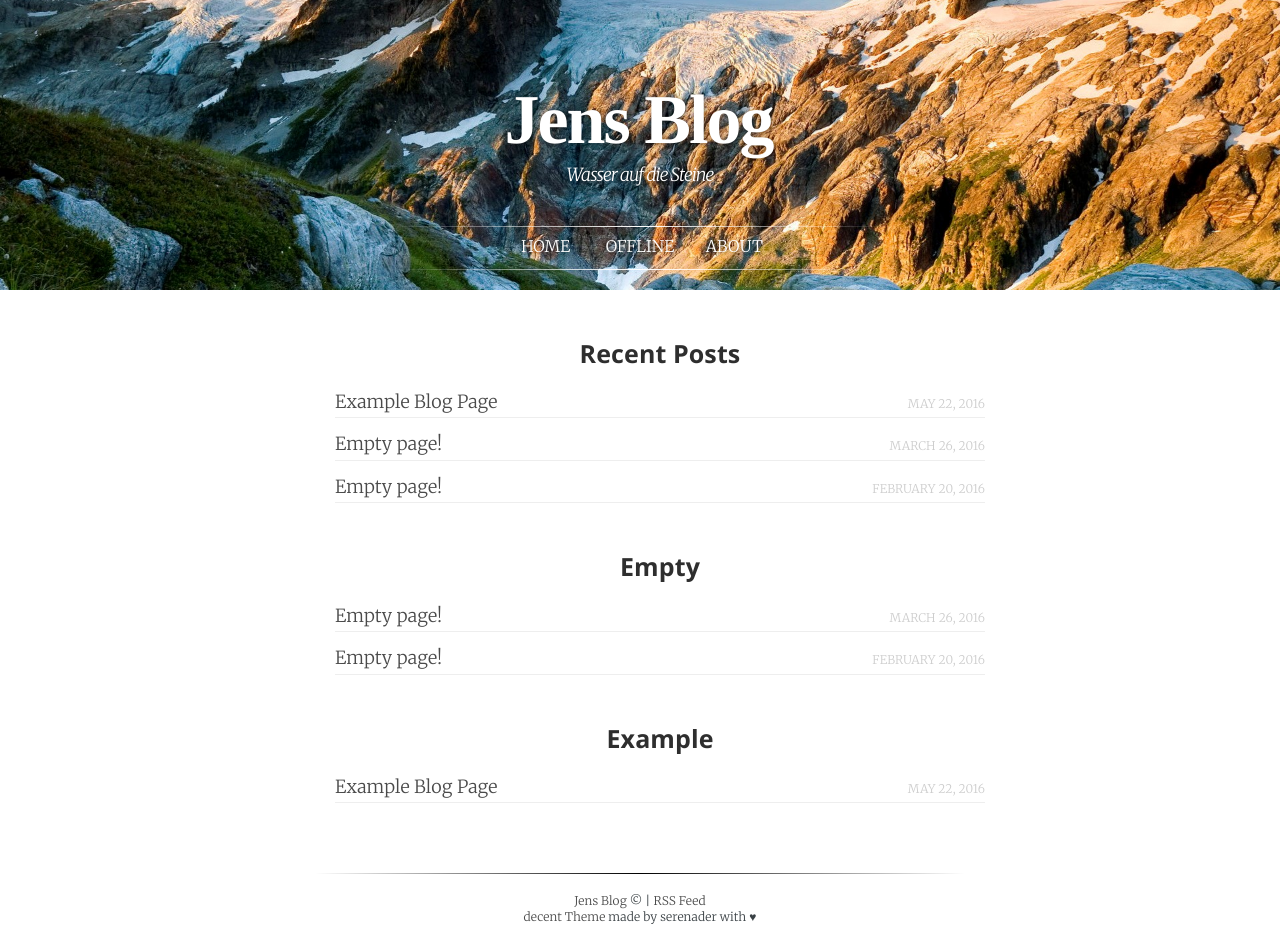
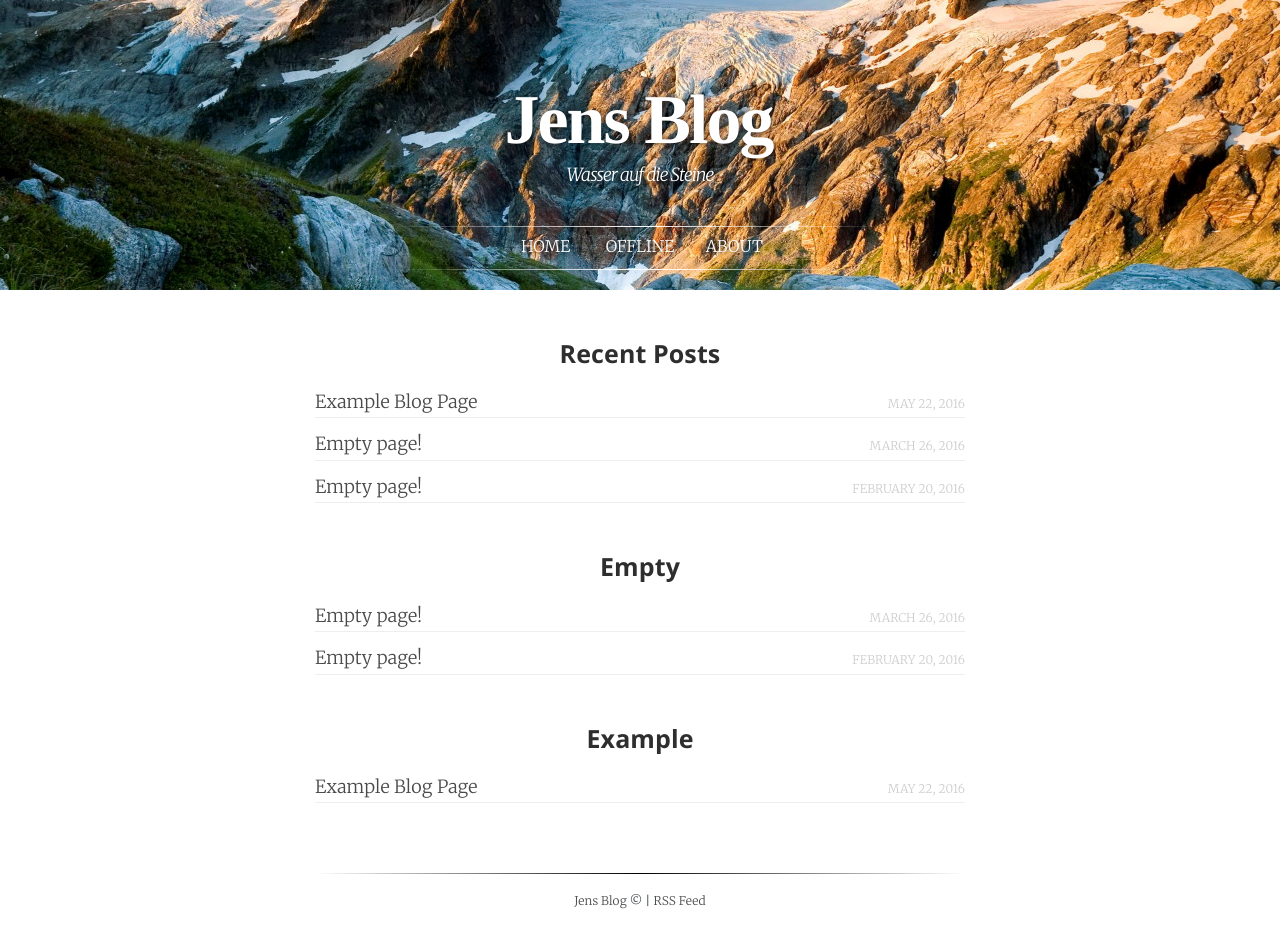
Before and after one commit to jwillmer/jekyllDecent, a Jekyll site: the page built from index.html, in a window 1280 px wide. Built offline with Jekyll 4.4.1, drawn with Linux system fonts in a browser that asks for light colours; some web fonts are replaced.

Commit message:
fixed some css properties and changed footer

```diff
--- a/_config.yml
+++ b/_config.yml
@@ -15,7 +15,7 @@ description: > # this means to ignore newlines until "baseurl:"
   Google search results) and in your feed.xml site description.
 
 baseurl: "" # the subpath of your site, e.g. /blog
-url: "http://yourdomain.com" # the base hostname & protocol for your site
+url: "http://jwillmer.de" # the base hostname & protocol for your site
 permalink: /blog/:categories/:title
 
 cover: /assets/mountain2.jpg
--- a/_includes/footer.html
+++ b/_includes/footer.html
@@ -1,5 +1,4 @@
 <footer class="site-footer">
     <button class="go-to-top"></button>
     <p class="copyright"><a href="{{site.url}}">{{site.title}}</a> &copy; {{date format="YYYY"}} | <a href="{{site.url}}/rss">RSS Feed</a></p>
-    <p><a href="">decent Theme</a> made by serenader with <span class="heart">♥</span></p>
 </footer>
--- a/_sass/index-page.scss
+++ b/_sass/index-page.scss
@@ -8,10 +8,16 @@
     margin-right: auto;
     word-wrap: break-word;
     margin-bottom: 50px;
+    padding: 0;
 
     li {
         margin-bottom: 8px;
         list-style-type: none;
+
+        &:hover {
+            border-left: 1px #EFEFEF solid;
+            padding-left: 5px;
+        }
     }
 
     .article {
```
